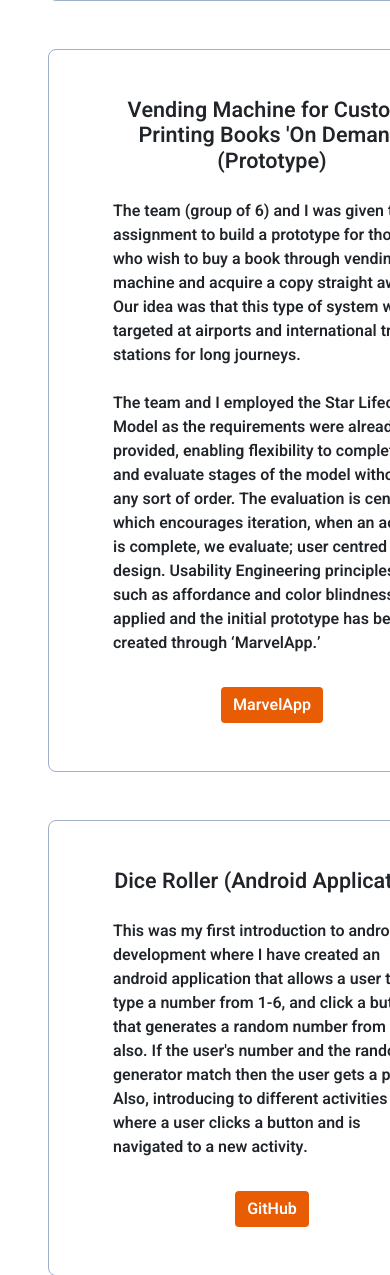
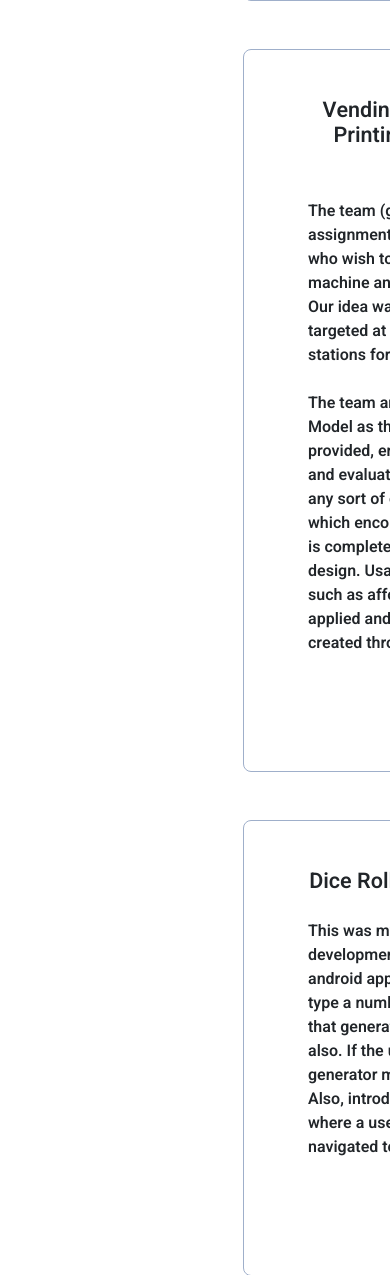
Before and after one commit to abdulnaseem/personal-portfolio, a Django app: page /projects/university_projects/ in a window 390 px wide; the page is wider, and only the part inside the window is pictured. Shown: the part 3397-4672 px from the top of that part. Run offline with Django 3.2, Linux system fonts and the light colour scheme; some libraries are stand-ins or nearby versions.

Commit message:
mobile view change

```diff
--- a/static/css/uniproj.css
+++ b/static/css/uniproj.css
@@ -73,17 +73,16 @@ body > div.container.my-5.d-grid.gap-5.p-5.rounded > div:nth-child(1) > div:nth-
     background-color: white;
     /* overflow-x: hidden; */
     font-size: 16px!important;
-    width: 100%;
-        margin-right: -50%;
-        padding: 0;
+
 
   }
   #grad-cert-link{
     width:350px!important;
   }
   #projects{
-    width:50px!important;
-    margin-right: 600px!important;
+    width: 100%;
+    margin-right: -50%!important;
+    padding: 0;
   }
   .p-5 .border{
     margin-right: 600px!important;
```
